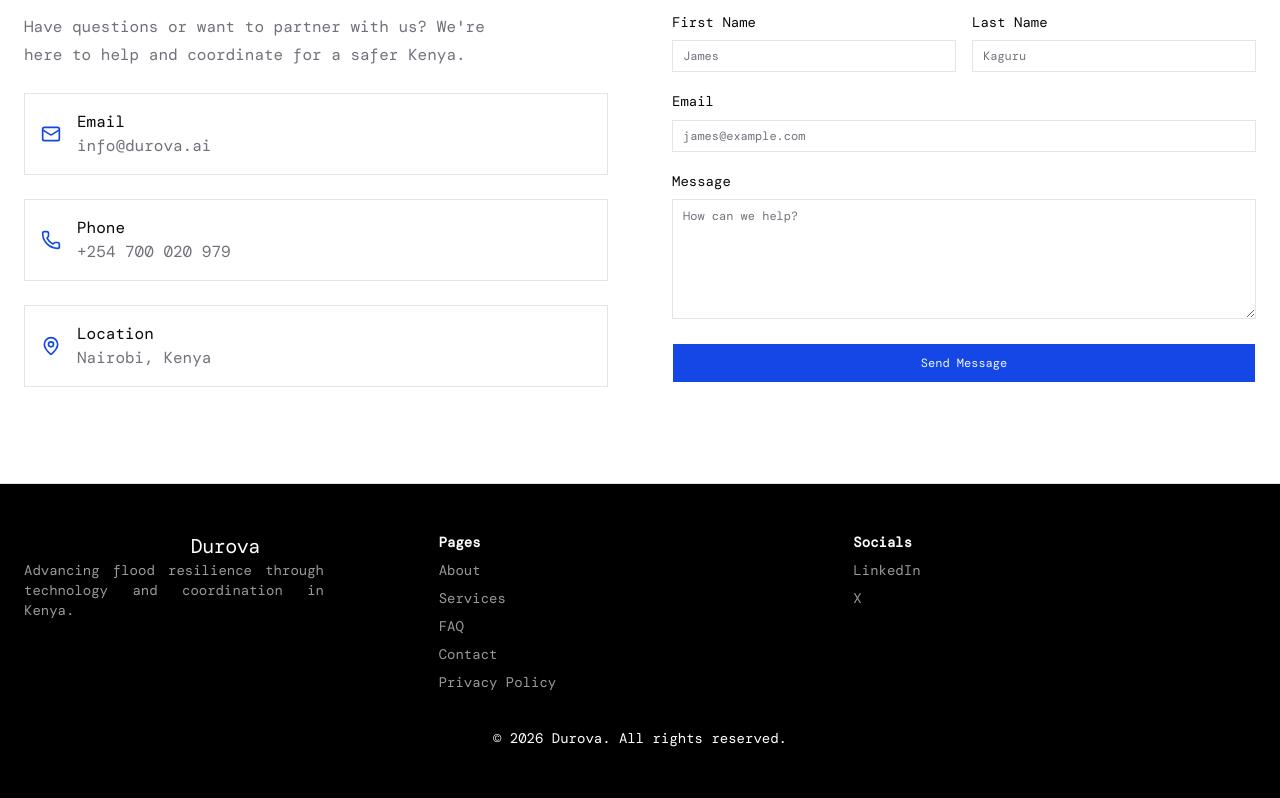
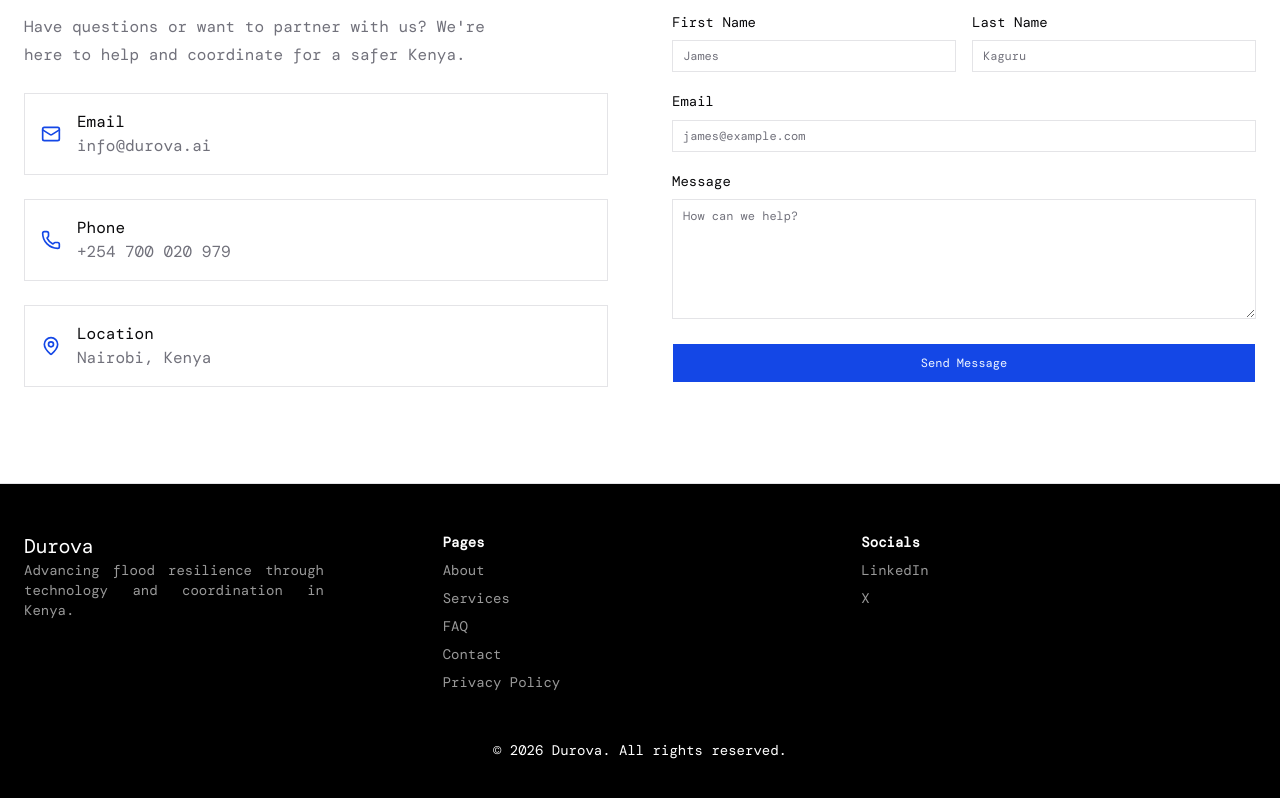
Before and after one commit to james-kaguru/durova, a Next.js app: page / in a window 1280 px wide. Shown: the part 3229-4027 px from the top of the page. Built offline with nearby package versions, Linux system fonts and the light colour scheme.

Commit message:
adjusted padding

```diff
--- a/app/footer.tsx
+++ b/app/footer.tsx
@@ -2,10 +2,10 @@
 
 export function Footer() {
   return (
-    <footer className="py-12 bg-black text-white/60">
-      <div className="custom-container space-y-6">
-        <div className="lg:grid lg:grid-cols-3 gap-3 space-y-6 lg:space-y-0">
-          <div className="space-y-4 lg:text-center">
+    <footer className="py-12 bg-black text-white/60 ">
+      <div className="custom-container space-y-12">
+        <div className="lg:grid lg:grid-cols-3 gap-6 space-y-6 lg:space-y-0">
+          <div className="space-y-4">
             <Link href="/" className="text-xl font-semiold mb-2 tracking-tight text-white">
               Durova
             </Link>
@@ -31,7 +31,7 @@
         </div>
 
 
-        <div className="text-sm text-center py-3 text-white">
+        <div className="text-sm text-center text-white">
           © {new Date().getFullYear()} Durova. All rights reserved.
         </div>
       </div>
```
